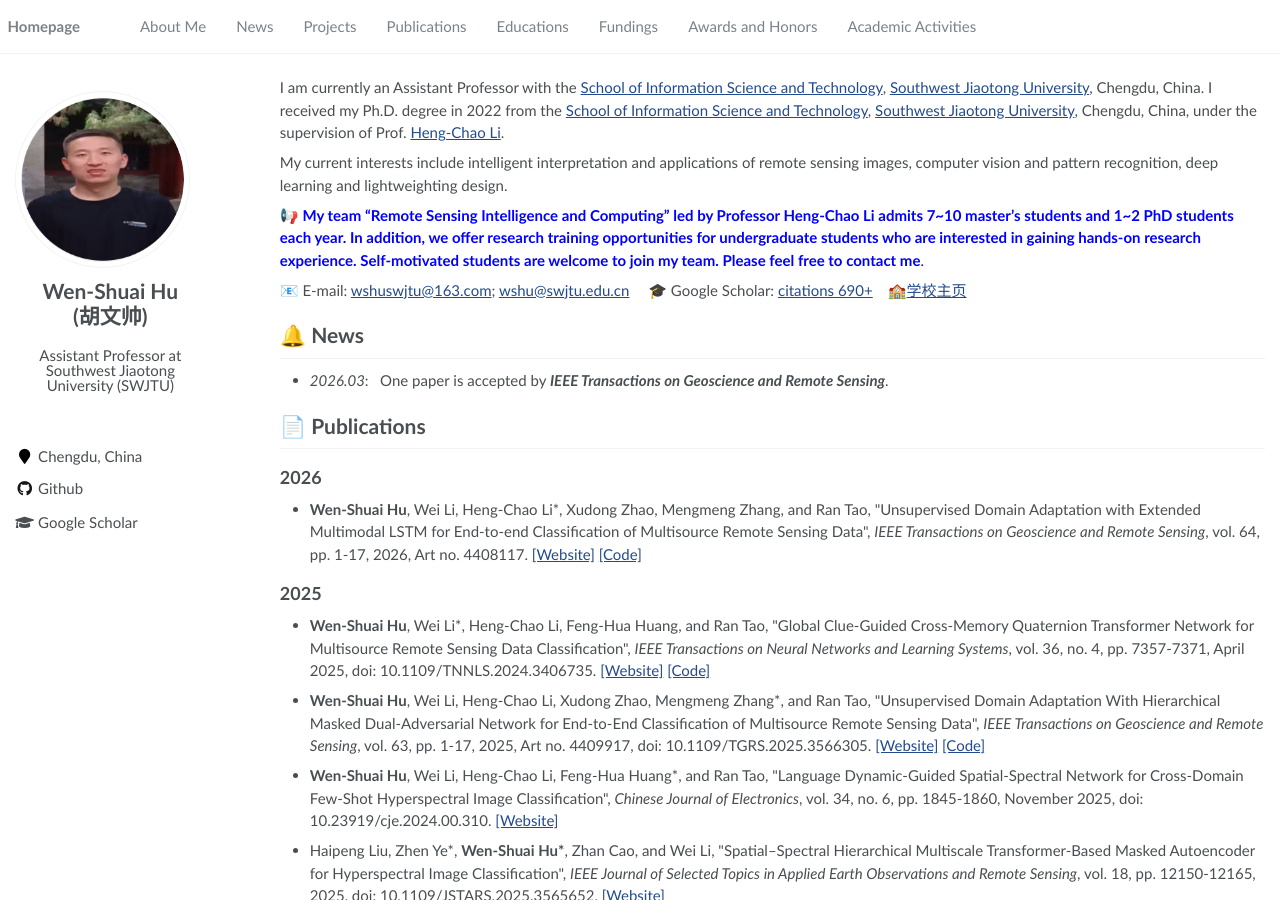
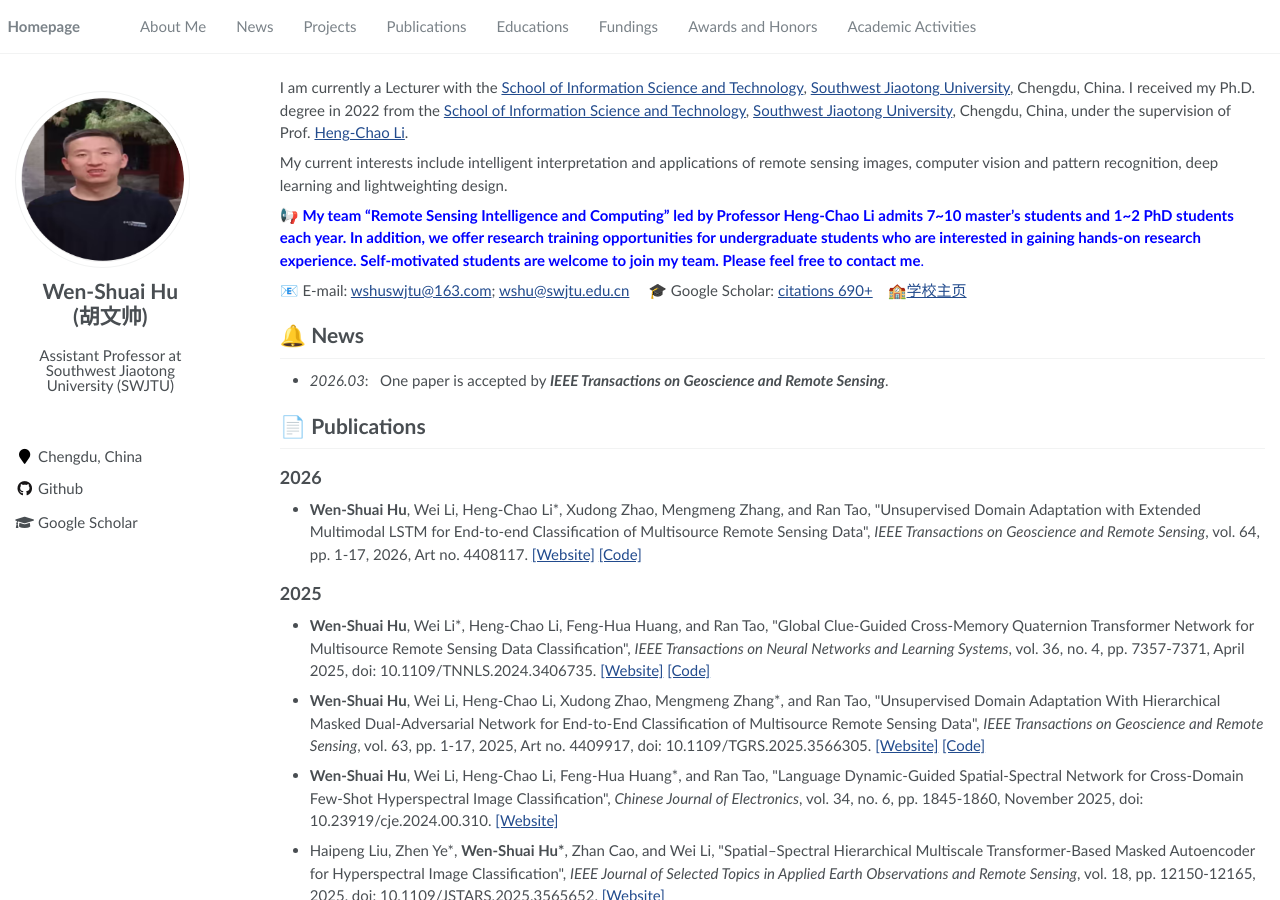
Before and after one commit to WenshuaiHu/wenshuaihu.github.io, a Jekyll site: the page built from pages/about.md, in a window 1280 px wide and 900 px high. Built offline with Jekyll 4.4.1, drawn with Linux system fonts in a browser that asks for light colours; a script that is not in the unit is left out.

Commit message:
Update about.md

```diff
--- a/pages/about.md
+++ b/pages/about.md
@@ -17,7 +17,7 @@ redirect_from:
 
 <span class='anchor' id='about-me'></span>
 
-I am currently an Assistant Professor with the [School of Information Science and Technology](https://sist.swjtu.edu.cn), [Southwest Jiaotong University](https://www.swjtu.edu.cn), Chengdu, China. I received my Ph.D. degree in 2022 from the [School of Information Science and Technology](https://sist.swjtu.edu.cn), [Southwest Jiaotong University](https://www.swjtu.edu.cn), Chengdu, China, under the supervision of Prof. [Heng-Chao Li](https://faculty.swjtu.edu.cn/lihengchao/zh_CN/index.htm).
+I am currently a Lecturer with the [School of Information Science and Technology](https://sist.swjtu.edu.cn), [Southwest Jiaotong University](https://www.swjtu.edu.cn), Chengdu, China. I received my Ph.D. degree in 2022 from the [School of Information Science and Technology](https://sist.swjtu.edu.cn), [Southwest Jiaotong University](https://www.swjtu.edu.cn), Chengdu, China, under the supervision of Prof. [Heng-Chao Li](https://faculty.swjtu.edu.cn/lihengchao/zh_CN/index.htm).
 
 My current interests include intelligent interpretation and applications of remote sensing images, computer vision and pattern recognition, deep learning and lightweighting design.
 
```
